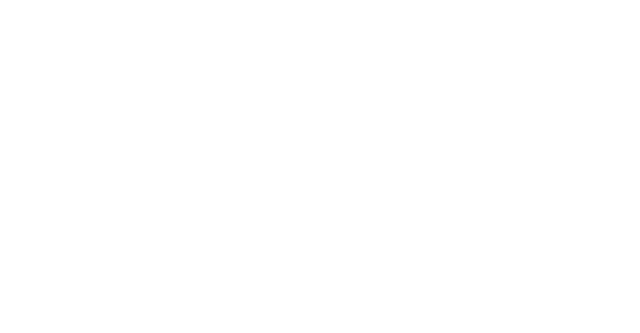
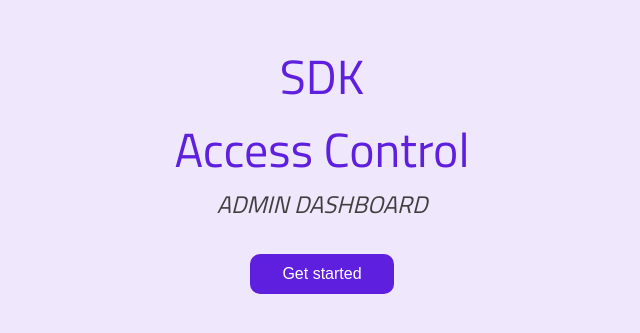
Before and after one commit to sandje00/sdk-access-control-web, a Vue app: page / in a window 1280 px wide. Shown: the part 233-566 px from the top of the page, without its empty margins (318-958 px from the left). Built offline with nearby package versions, Linux system fonts and the light colour scheme.

Commit message:
Implement core homepage UI

```diff
--- a/src/components/AppLogo.vue
+++ b/src/components/AppLogo.vue
@@ -1,5 +1,8 @@
 <template>
-  <div class="app-logo flex-v align-center">
+  <div
+    :class="{ light, large }"
+    class="app-logo flex-v justify-center align-center"
+  >
     <span>SDK</span>
     <span>Access Control</span>
   </div>
@@ -7,7 +10,11 @@
 
 <script>
 export default {
-  name: 'app-logo'
+  name: 'app-logo',
+  props: {
+    light: { type: Boolean, default: false },
+    large: { type: Boolean, default: false }
+  }
 }
 </script>
 
@@ -23,5 +30,21 @@
     font-style: italic;
     color: var(--color-gray-dark);
   }
+
+  &.light {
+    color: var(--color-white);
+  }
+
+  &.light::after {
+    color: var(--color-gray-light);
+  }
+
+  &.large {
+    font-size: 3rem;
+  }
+
+  &.large::after {
+    font-size: 1.5rem;
+  }
 }
 </style>
--- a/src/components/Home.vue
+++ b/src/components/Home.vue
@@ -1,18 +1,39 @@
 <template>
-  <div>
-    <hello-heading />
+  <div class="main flex-v justify-center align-center">
+    <app-logo large />
+    <base-button
+      @click="getStarted"
+      text="Get started"
+      class="btn"
+    />
   </div>
 </template>
 
 <script>
-import HelloHeading from './HelloHeading.vue';
+import AppLogo from './AppLogo';
+import BaseButton from './base/BaseButton';
 
 export default {
   name: 'home-page',
-  components: { HelloHeading }
+  components: {
+    AppLogo,
+    BaseButton
+  },
+  methods: {
+    getStarted() {
+      this.$router.push({ name: 'login' });
+    }
+  }
 }
 </script>
 
-<style>
+<style lang="scss" scoped>
+.main {
+  height: 100vh;
+  background: var(--color-secondary);
 
+  .btn {
+    margin-top: 2rem;
+  }
+}
 </style>
--- a/src/router.js
+++ b/src/router.js
@@ -1,3 +1,4 @@
+import Home from './components/Home';
 import Login from './components/Login';
 import Vue from 'vue';
 import VueRouter from 'vue-router';
@@ -5,6 +6,7 @@
 Vue.use(VueRouter);
 
 const routes = [
+  { path: '/', name: 'home', component: Home },
   { path: '/login', name: 'login', component: Login }
 ];
 
```
Also changed, not shown: src/components/HelloHeading.vue (deleted, +0 -9 lines).
